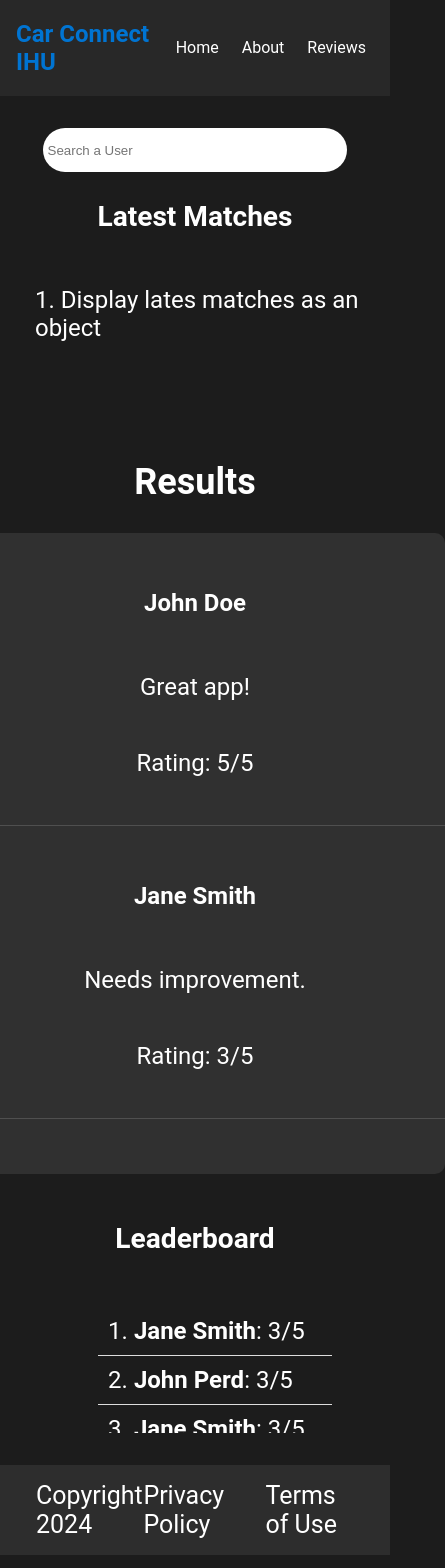
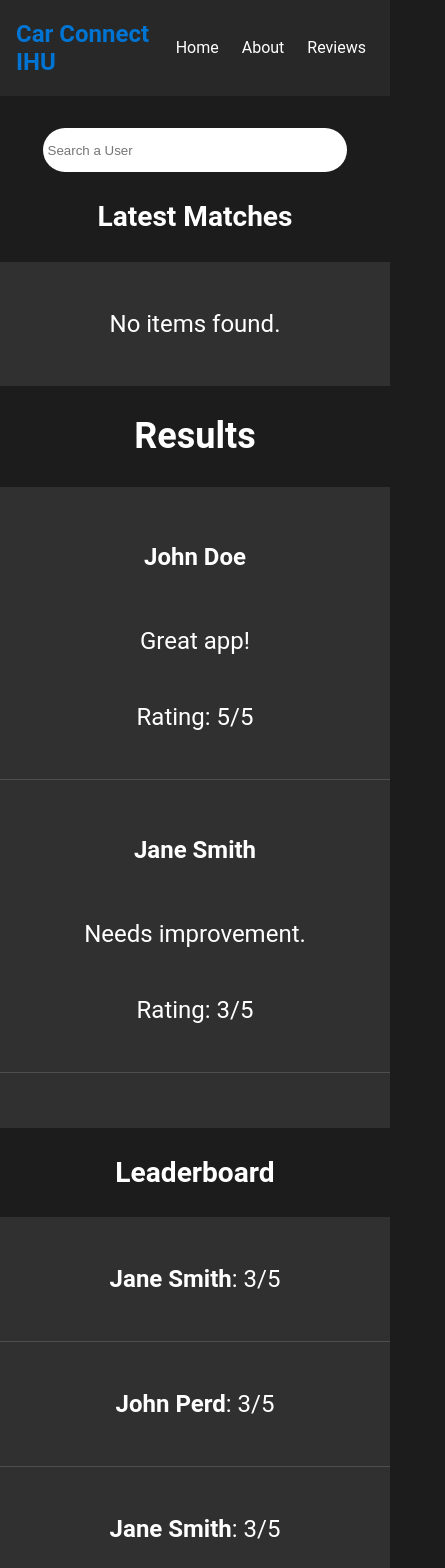
Before and after one commit to NautilusSoftwareIHU/CCIHU-Frontend, a Next.js app: page /reviews in a window 390 px wide. Shown: the top 1568 px of the page, 445 px wide, since content can reach past the window. Built offline with nearby package versions, Linux system fonts and the light colour scheme.

Commit message:
fix: Style fixes

```diff
--- a/app/reviews/page.js
+++ b/app/reviews/page.js
@@ -15,13 +15,17 @@ const page = () => {
     { id: 9, username: "Mike Ross", review: "Very friendly.", rating: 4 },
     { id: 10, username: "George Pap", review: "Great app!", rating: 5 },
     { id: 11, username: "John Perd", review: "Needs improvement.", rating: 3 },
-    { id: 12, username: "Nikos Prss", review: "Very user-friendly.", rating: 4 },
+    {
+      id: 12,
+      username: "Nikos Prss",
+      review: "Very user-friendly.",
+      rating: 4,
+    },
   ];
 
-
-  const getOrderedReviews = (reviews) =>{
-    return [...reviews].sort((a,b)=>a.rating-b.rating).slice(0,10);
-  }
+  const getOrderedReviews = (reviews) => {
+    return [...reviews].sort((a, b) => a.rating - b.rating).slice(0, 10);
+  };
   const [SearchTerm, setSearchTerm] = useState("");
 
   return (
@@ -39,11 +43,7 @@ const page = () => {
         <div className={styles.row}>
           <div className={styles.latestmatches}>
             <h3>Latest Matches</h3>
-            <div className={styles.latest}>
-              <ol>
-                <li>Display lates matches as an object</li>
-              </ol>
-            </div>
+            <Matches />
           </div>
           <div className={styles.results}>
             <h2>Results</h2>
@@ -52,18 +52,27 @@ const page = () => {
               searchTerm={SearchTerm}
               width="500px"
               minHeight="641px"
+              renderMethod={(item) => (
+                <>
+                  <h4>{item.username}</h4>
+                  <p>{item.review}</p>
+                  <p>Rating: {item.rating}/5</p>
+                </>
+              )}
             />
           </div>
           <div className={styles.leaderboard}>
             <h3>Leaderboard</h3>
-            <div className={styles.leader}>
-              <ol>
-                {getOrderedReviews(reviews).map((review,index)=>(
-                  <li key={review.id} className={styles.leaderItem}>
-                    <strong> {review.username}</strong>: {review.rating}/5
-                  </li>
-                ))}
-              </ol>
+            <div className={styles.leaderboard}>
+              <Matches
+                listItems={getOrderedReviews(reviews)}
+                minHeight="641px"
+                renderMethod={(item) => (
+                  <p>
+                    <strong>{item.username}</strong>: {item.rating}/5
+                  </p>
+                )}
+              />
             </div>
           </div>
         </div>
--- a/app/reviews/reviews.module.css
+++ b/app/reviews/reviews.module.css
@@ -18,8 +18,8 @@
 .row {
   display: flex;
   flex-direction: row;
-  justify-content: center;
-  gap: 200px;
+  justify-content: space-around;
+  width: 100%;
 }
 
 .searchme {
@@ -32,37 +32,12 @@
   appearance: none;
 }
 
-.latest,
-.leader{
-  height: 35rem;
-  display: flex;
-  flex-direction: column;
-  align-items: center;
-  width: 200px;
-  overflow-y: auto;
-  scrollbar-width: thin;
-  scrollbar-color: #6b6b6b #303030;
-  padding: 0;
-  margin: 0;
-  list-style-position: inside;
-}
-
-
-.leaderItem {
-  padding: 10px;
-  font-size: 24px;
-  border-bottom: 1px solid #ddd;
-}
-
-.leaderItem strong {
-  color: white;
-  font-weight: bold;
-}
-
 .results {
   display: flex;
   flex-direction: column;
   text-align: center;
+  justify-content: center;
+  align-items: center;
 }
 
 .button {
@@ -77,24 +52,17 @@
   transition: all ease 0.3s;
 }
 
-@media (max-width:900px) {
-  .row{
-    display: flex;
+.latestmatches,
+.leaderboard {
+  text-align: center;
+}
+
+@media (max-width: 1150px) {
+  .page {
+    padding: 2rem 0;
+  }
+
+  .row {
     flex-direction: column;
-    justify-content: center;
-    align-items: center;
-    width: max-content;
-    gap: 20px;
-  }
-  .leader,
-  .latest{
-    width: 400px;
-    height: 150px;
-  }
-  .latestmatches,
-  .leaderboard{
-    display: flex;
-    flex-direction: column;
-    align-items: center;
   }
 }
--- a/components/Matches/Matches.js
+++ b/components/Matches/Matches.js
@@ -1,29 +1,25 @@
 import styles from "./Matches.module.css";
 
-const Matches = ({ listItems, searchTerm, width, minHeight }) => {
+const Matches = ({ listItems, searchTerm, width, minHeight, renderMethod }) => {
   return (
     <div
       className={styles.container}
       style={{
-        width: width ? width : null,
-        minHeight: minHeight ? minHeight : null,
+        width: width || null,
+        minHeight: minHeight || null,
       }}
     >
       {listItems ? (
-        (searchTerm.length > 0
+        (searchTerm && searchTerm.length > 0
           ? listItems.filter((item) =>
               item.username.toLowerCase().includes(searchTerm.toLowerCase())
             )
           : listItems
-        ).map((item) => {
-          return (
-            <div key={item.id} className={styles.match}>
-              <h4>{item.username}</h4>
-              <p>{item.review}</p>
-              <p>Rating: {item.rating}/5</p>
-            </div>
-          );
-        })
+        ).map((item) => (
+          <div key={item.id} className={styles.match}>
+            {renderMethod ? renderMethod(item) : null}
+          </div>
+        ))
       ) : (
         <p className={styles.match}>No items found.</p>
       )}
--- a/components/Matches/Matches.module.css
+++ b/components/Matches/Matches.module.css
@@ -22,13 +22,13 @@
   border-bottom: none;
 }
 
-@media (max-width:765px){
+@media (max-width: 1150px) {
   .match {
-    display: flex;
     flex-direction: column;
-    justify-content: space-between;
-    align-items: center;
-    padding: 1.5rem;
-    border-bottom: 1px solid #4f4f4f;
+  }
+
+  .container {
+    width: 100% !important;
+    border-radius: 0;
   }
 }
--- a/components/footer/Footer.js
+++ b/components/footer/Footer.js
@@ -1,11 +1,11 @@
-import React from 'react'
-import styles from "./Footer.module.css"
+import React from "react";
+import styles from "./Footer.module.css";
 const Footer = () => {
   return (
     <>
-    <div className={styles.Footer}>
-      <div className={styles.comp}>
-        Copyright 2024
+      <div className={styles.footer}>
+        <div>
+          <p>&copy; Copyright 2024</p>
         </div>
         <div className={styles.comp2}>
           <div>Privacy Policy</div>
@@ -13,8 +13,7 @@ const Footer = () => {
         </div>
       </div>
     </>
+  );
+};
 
-  )
-}
-
-export default Footer
+export default Footer;
--- a/components/footer/Footer.module.css
+++ b/components/footer/Footer.module.css
@@ -1,4 +1,4 @@
-.Footer {
+.footer {
   padding: 1rem;
   flex-shrink: 0;
   background: #2d2d2d;
@@ -8,12 +8,20 @@
   justify-content: space-between;
   font-size: 25px;
 }
-.comp {
-  margin-left: 20px;
-}
+
 .comp2 {
-  margin-right: 20px;
   display: flex;
   flex-direction: row;
   gap: 30px;
 }
+
+@media only screen and (max-width: 765px) {
+  .footer {
+    flex-direction: column;
+    align-items: center;
+  }
+
+  .comp2 {
+    font-size: 1rem;
+  }
+}
```
Also changed, not shown: 1 other file (tests, documents, lock files or other folders). Lines whose indentation alone changed are shown as unchanged.
